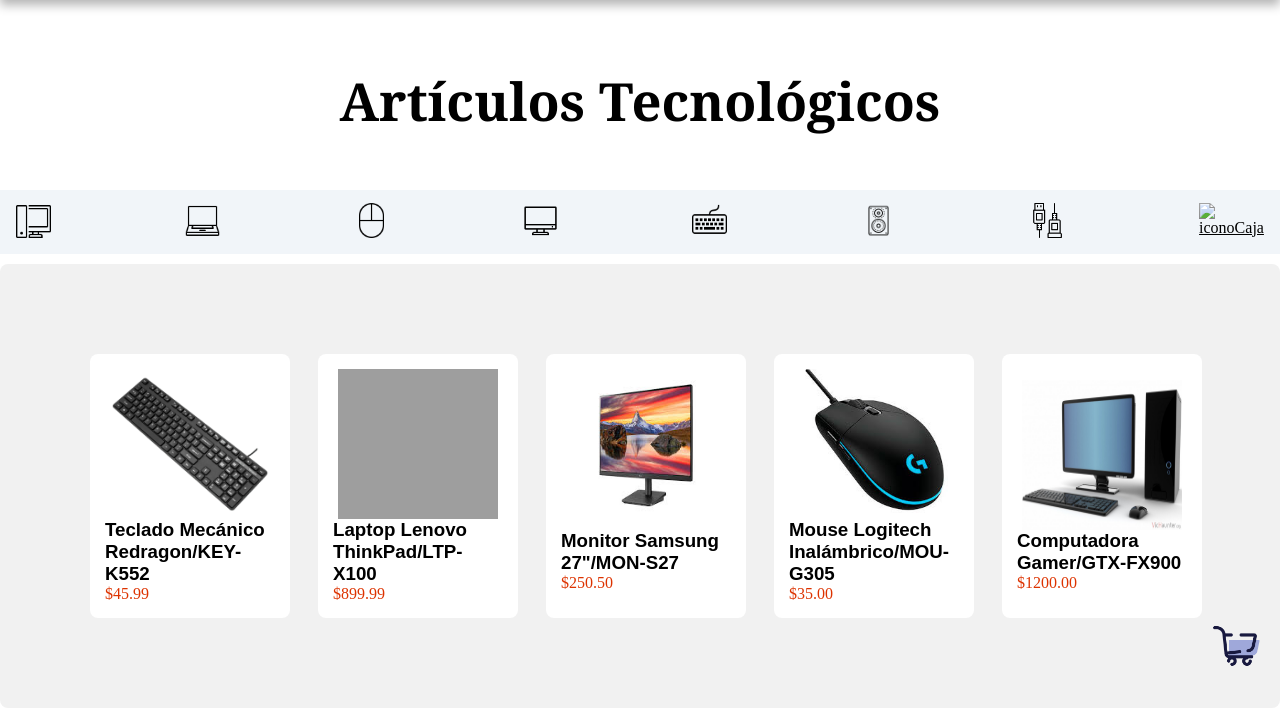
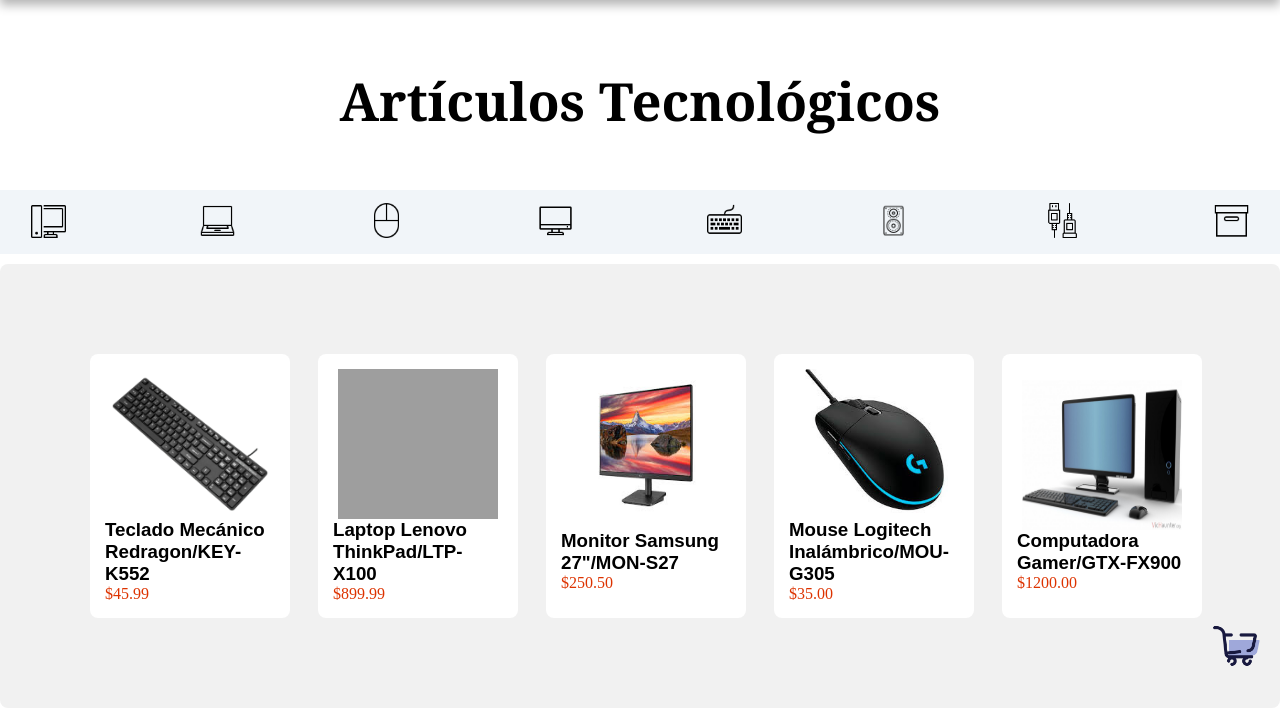
Before and after one commit to Edwiinx/Gestion-tecnologia-Ds-9, a PHP site: page /carrito.php in a window 1280 px wide. Shown: the part 109-827 px from the top of the page. Run offline with PHP 8.4, Linux system fonts and the light colour scheme; data comes from the database, SQL or seed files in the repository; grey boxes are pictures that could not be loaded.

Commit message:
añadir icono caja

```diff
--- a/Index/Carrito/carrito.php
+++ b/Index/Carrito/carrito.php
@@ -62,7 +62,7 @@
                         <span class="textoIcono7">Componente</span>
                     </div>
                     <div class="contenedorIcono8">
-                        <li><a href="#"><img src="" alt="iconoCaja" class="icono8"></a></li>
+                        <li><a href="#"><img src="../../assets/caja_android.png" alt="iconoCaja" class="icono8"></a></li>
                         <span class="textoIcono8">Caja</span>
                     </div>
                 </ul>
```
Also changed, not shown: assets/caja_android.png (added).
